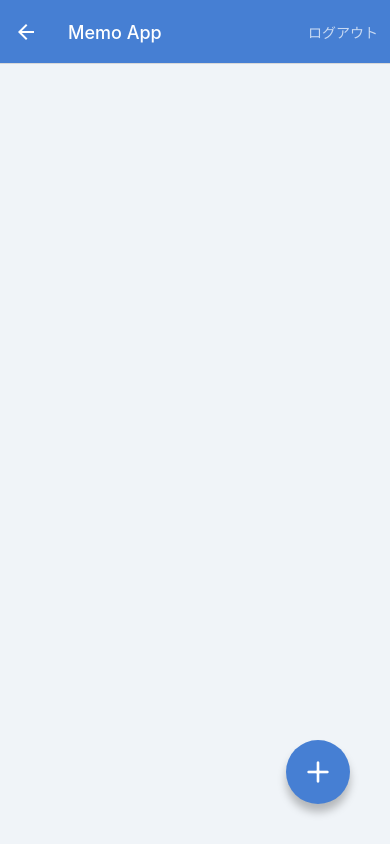
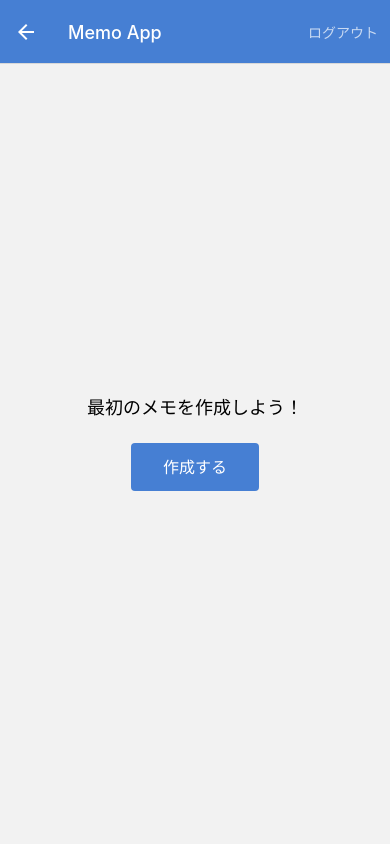
Before and after one commit to tetsu333/MemoAppRN3, a React Native app: screen /MemoList in a window 390 px wide. Built offline with nearby package versions, Linux system fonts and the light colour scheme; no server answers.

Commit message:
Create Loading component

```diff
--- a/src/components/Button.jsx
+++ b/src/components/Button.jsx
@@ -1,11 +1,11 @@
 import React from "react";
 import { TouchableOpacity, Text, StyleSheet } from "react-native";
-import { string, func } from "prop-types";
+import { string, func, shape } from "prop-types";
 
 export default function Button(props) {
-  const { label, onPress } = props;
+  const { label, onPress, style } = props;
   return (
-    <TouchableOpacity style={styles.buttonContainer} onPress={onPress}>
+    <TouchableOpacity style={[styles.buttonContainer, style]} onPress={onPress}>
       <Text style={styles.buttonLabel}>{label}</Text>
     </TouchableOpacity>
   );
@@ -14,10 +14,12 @@
 Button.propTypes = {
   label: string.isRequired,
   onPress: func,
+  style: shape(),
 };
 
 Button.defaultProps = {
   onPress: null,
+  style: null,
 };
 
 const styles = StyleSheet.create({
--- /dev/null
+++ b/src/components/Loading.jsx
@@ -0,0 +1,44 @@
+import React from "react";
+import { View, StyleSheet, ActivityIndicator } from "react-native";
+import { bool } from "prop-types";
+
+export default function Loading(props) {
+  const { isLoading } = props;
+  if (!isLoading) {
+    return null;
+  }
+  return (
+    <View style={styles.container}>
+      <View style={styles.inner}>
+        <ActivityIndicator size="large" color="#000000" />
+      </View>
+    </View>
+  );
+}
+
+Loading.propTypes = {
+  isLoading: bool,
+};
+
+Loading.defaultProps = {
+  isLoading: false,
+};
+
+const styles = StyleSheet.create({
+  container: {
+    position: "absolute",
+    width: "100%",
+    height: "100%",
+    top: 0,
+    rigth: 0,
+    bottom: 0,
+    left: 0,
+    justifyContent: "center",
+    alignItems: "center",
+    backgroundColor: "rgba(255, 255, 255, 0.5)",
+    zIndex: 5,
+  },
+  inner: {
+    marginBottom: 80,
+  },
+});
--- a/src/screens/LogInScreen.jsx
+++ b/src/screens/LogInScreen.jsx
@@ -10,11 +10,14 @@
 import firebase from "firebase";
 
 import Button from "../components/Button";
+import Loading from "../components/Loading";
+import { tr } from "date-fns/locale";
 
 export default function LogInScreen(props) {
   const { navigation } = props;
   const [email, setEmail] = useState("");
   const [password, setPassword] = useState("");
+  const [isLoading, setLoading] = useState(true);
 
   useEffect(() => {
     const unsubscribe = firebase.auth().onAuthStateChanged((user) => {
@@ -23,12 +26,15 @@
           index: 0,
           routes: [{ name: "MemoList" }],
         });
+      } else {
+        setLoading(false);
       }
     });
     return unsubscribe;
   }, []);
 
   function handlePress() {
+    setLoading(true);
     firebase
       .auth()
       .signInWithEmailAndPassword(email, password)
@@ -42,11 +48,15 @@
       })
       .catch((error) => {
         Alert.alert(error.code);
+      })
+      .then(() => {
+        setLoading(false);
       });
   }
 
   return (
     <View style={styles.container}>
+      <Loading isLoading={isLoading} />
       <View style={styles.inner}>
         <Text style={styles.title}>Log In</Text>
         <TextInput
--- a/src/screens/MemoListScreen.jsx
+++ b/src/screens/MemoListScreen.jsx
@@ -1,14 +1,17 @@
 import React, { useEffect, useState } from "react";
-import { View, StyleSheet, Alert } from "react-native";
+import { View, StyleSheet, Alert, Text } from "react-native";
 import firebase from "firebase";
 
 import MemoList from "../components/MemoList";
 import CircleButton from "../components/CircleButton";
 import LogOutButton from "../components/LogOutButton";
+import Button from "../components/Button";
+import Loading from "../components/Loading";
 
 export default function MemoListScreen(props) {
   const { navigation } = props;
   const [memos, setMemos] = useState([]);
+  const [isLoading, setIsLoading] = useState(false);
   useEffect(() => {
     navigation.setOptions({
       headerRight: () => <LogOutButton />,
@@ -20,6 +23,7 @@
     const { currentUser } = firebase.auth();
     let unsubscribe = () => {};
     if (currentUser) {
+      setIsLoading(true);
       const ref = db
         .collection(`users/${currentUser.uid}/memos`)
         .orderBy("updatedAt", "desc");
@@ -36,15 +40,35 @@
             });
           });
           setMemos(userMemos);
+          setIsLoading(false);
         },
         (error) => {
           console.log(error);
+          setIsLoading(false);
           Alert.alert("データの読み込みに失敗しました。");
         }
       );
     }
     return unsubscribe;
   }, []);
+
+  if (memos.length === 0) {
+    return (
+      <View style={emptyStyles.container}>
+        <Loading isLoading={isLoading} />
+        <View style={emptyStyles.inner}>
+          <Text style={emptyStyles.title}>最初のメモを作成しよう！</Text>
+          <Button
+            style={emptyStyles.button}
+            label="作成する"
+            onPress={() => {
+              navigation.navigate("MemoCreate");
+            }}
+          />
+        </View>
+      </View>
+    );
+  }
 
   return (
     <View style={styles.container}>
@@ -65,3 +89,22 @@
     backgroundColor: "#F0F4F8",
   },
 });
+
+const emptyStyles = StyleSheet.create({
+  container: {
+    flex: 1,
+    justifyContent: "center",
+    alignItems: "center",
+  },
+  inner: {
+    justifyContent: "center",
+    alignItems: "center",
+  },
+  title: {
+    fontSize: 18,
+    marginBottom: 24,
+  },
+  button: {
+    alignSelf: "center",
+  },
+});
```
